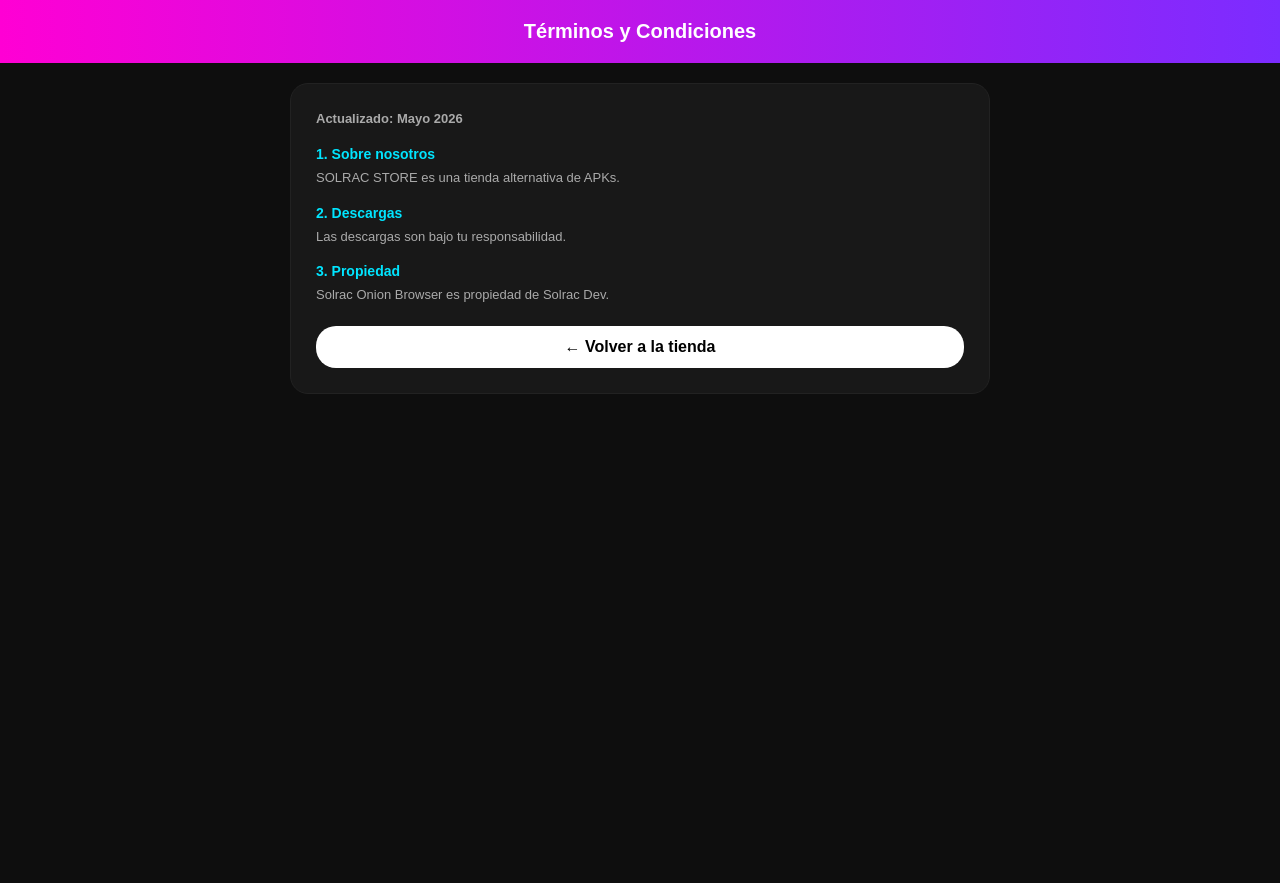
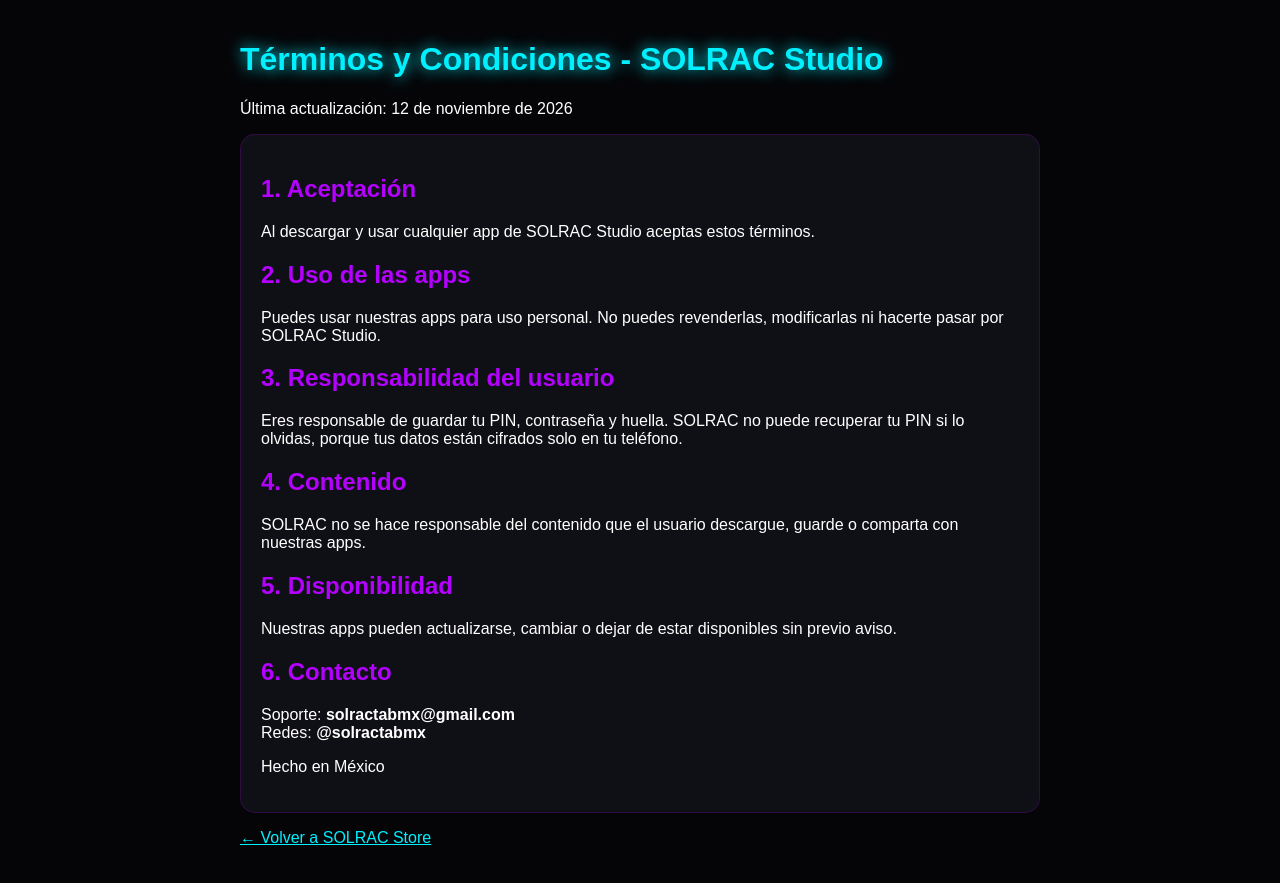
Before and after one commit to solractabmx/Solracstore, a plain HTML site: page terminos.html in a window 1280 px wide. Before the commit the page ends 800 px from the top, so only its background shows below. Drawn offline with Linux system fonts and the light colour scheme.

Commit message:
Actualizar terminos.html

```diff
--- a/terminos.html
+++ b/terminos.html
@@ -1,26 +1,42 @@
 <!DOCTYPE html>
 <html lang="es">
-<head><meta charset="UTF-8"><meta name="viewport" content="width=device-width, initial-scale=1"><title>Términos - SOLRAC STORE</title></head>
+<head>
+<meta charset="UTF-8">
+<meta name="viewport" content="width=device-width, initial-scale=1.0">
+<title>Términos y Condiciones - SOLRAC Store</title>
+<style>
+body{background:#050508;color:white;font-family:Arial;padding:20px;max-width:800px;margin:auto}
+h1{color:#00F0FF;text-shadow:0 0 15px #00F0FF}
+h2{color:#B400FF}
+a{color:#00F0FF}
+.card{background:#0F0F16;border:1px solid #B400FF33;padding:20px;border-radius:15px}
+</style>
+</head>
 <body>
+<h1>Términos y Condiciones - SOLRAC Studio</h1>
+<p>Última actualización: 12 de noviembre de 2026</p>
+<div class="card">
+<h2>1. Aceptación</h2>
+<p>Al descargar y usar cualquier app de SOLRAC Studio aceptas estos términos.</p>
 
-<style>
-*{margin:0;padding:0;box-sizing:border-box}
-body{background:#0e0e0e;color:#fff;font-family:Arial}
-h1{background:linear-gradient(90deg,#ff00d4,#7b2cff);padding:20px;text-align:center;font-size:20px}
-.box{background:#181818;border:1px solid #222;border-radius:18px;max-width:700px;margin:20px auto;padding:25px}
-.box h3{color:#00e5ff;margin:16px 0 6px;font-size:14px}
-.box p{color:#aaa;font-size:13px;line-height:1.6}
-.btn{display:block;background:#fff;color:#000;text-align:center;padding:12px;border-radius:20px;text-decoration:none;font-weight:bold;margin-top:20px}
-</style>
+<h2>2. Uso de las apps</h2>
+<p>Puedes usar nuestras apps para uso personal. No puedes revenderlas, modificarlas ni hacerte pasar por SOLRAC Studio.</p>
 
-<h1>Términos y Condiciones</h1>
-<div class="box">
-<p><b>Actualizado: Mayo 2026</b></p>
-<h3>1. Sobre nosotros</h3><p>SOLRAC STORE es una tienda alternativa de APKs.</p>
-<h3>2. Descargas</h3><p>Las descargas son bajo tu responsabilidad.</p>
-<h3>3. Propiedad</h3><p>Solrac Onion Browser es propiedad de Solrac Dev.</p>
-<a href="index.html" class="btn">← Volver a la tienda</a>
+<h2>3. Responsabilidad del usuario</h2>
+<p>Eres responsable de guardar tu PIN, contraseña y huella. SOLRAC no puede recuperar tu PIN si lo olvidas, porque tus datos están cifrados solo en tu teléfono.</p>
+
+<h2>4. Contenido</h2>
+<p>SOLRAC no se hace responsable del contenido que el usuario descargue, guarde o comparta con nuestras apps.</p>
+
+<h2>5. Disponibilidad</h2>
+<p>Nuestras apps pueden actualizarse, cambiar o dejar de estar disponibles sin previo aviso.</p>
+
+<h2>6. Contacto</h2>
+<p>Soporte: <b>solractabmx@gmail.com</b><br>
+Redes: <b>@solractabmx</b></p>
+
+<p>Hecho en México</p>
 </div>
-
+<p><a href="index.html">← Volver a SOLRAC Store</a></p>
 </body>
 </html>
```
